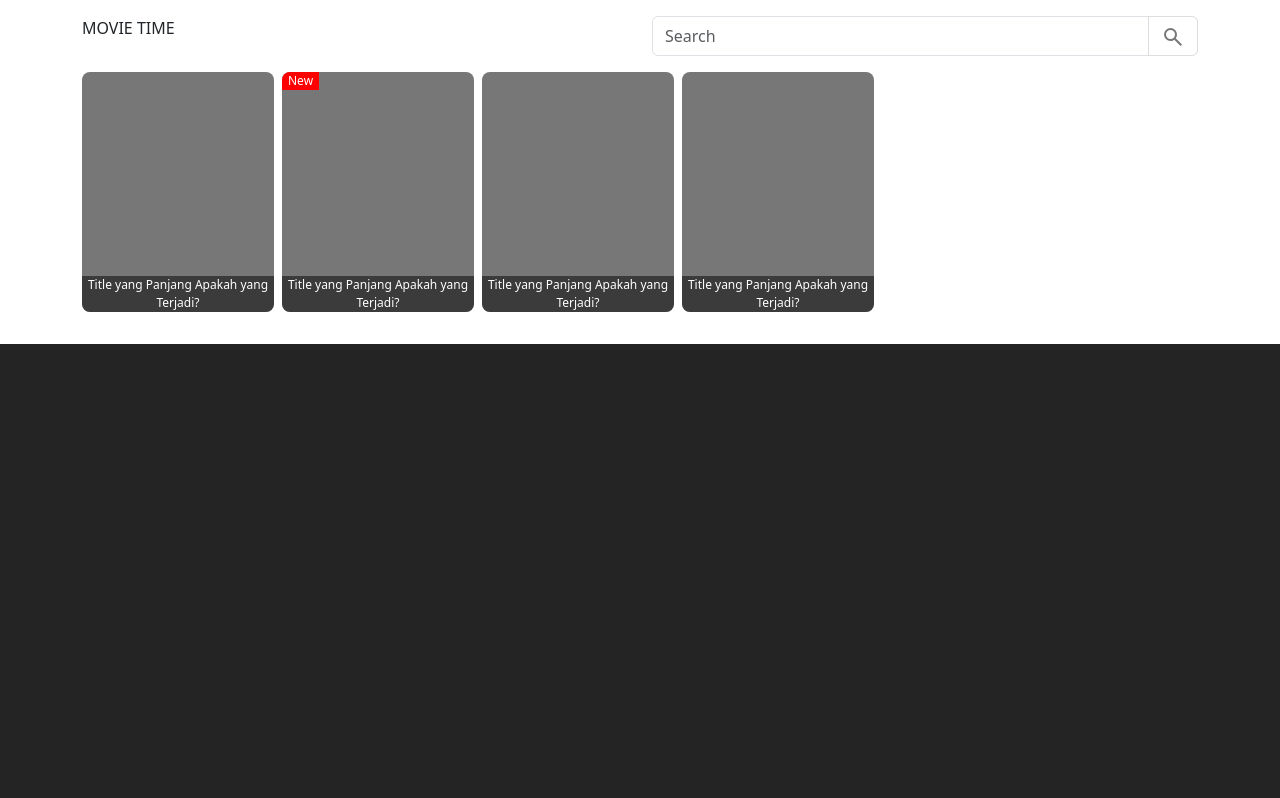
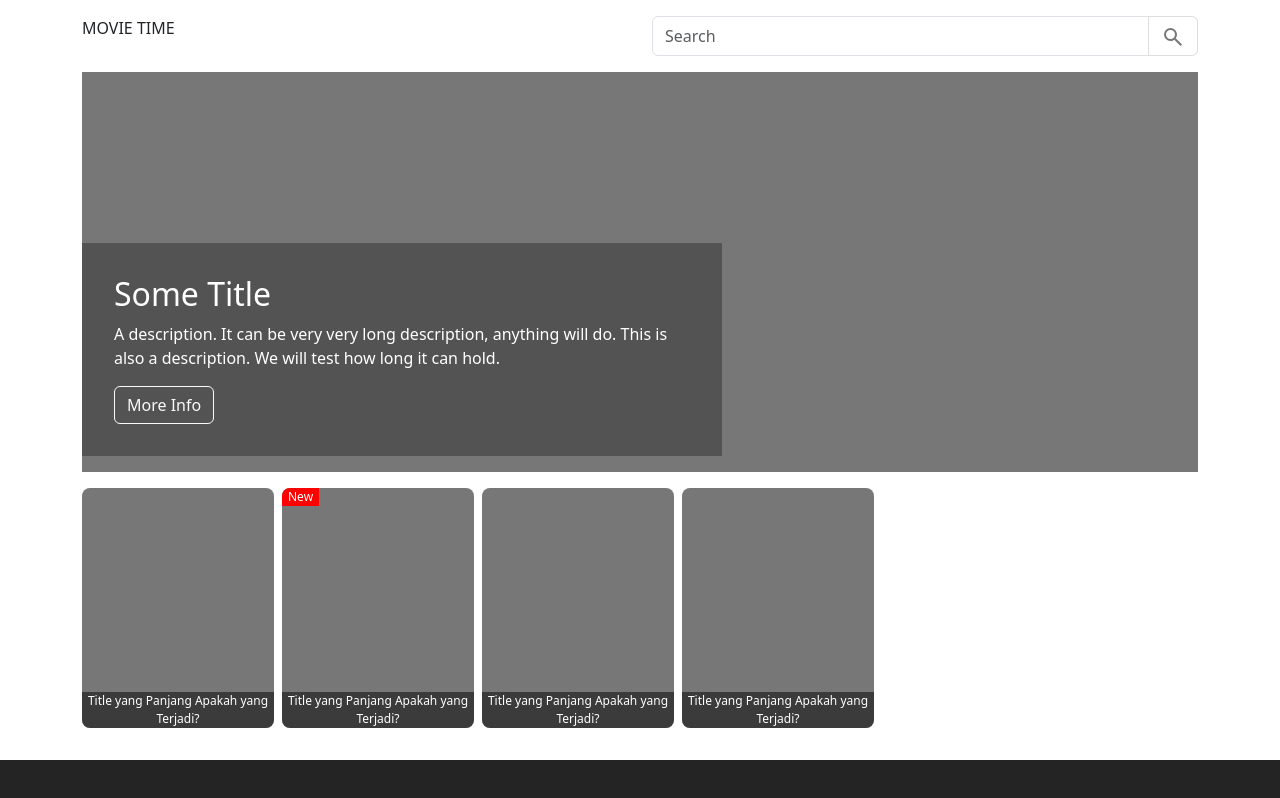
Before and after one commit to adhisetyatuhu/movie-listener, a React (Vite) app: page / in a window 1280 px wide. Built offline with nearby package versions, Linux system fonts and the light colour scheme.

Commit message:
Feat: add billboard

```diff
--- a/src/components/Content.jsx
+++ b/src/components/Content.jsx
@@ -68,6 +68,34 @@ const Card = (props) => {
     );
 }
 
+const Billboard = () => {
+    const figureStyle = {
+        height: "25rem",
+        backgroundColor: "#777"
+    }
+
+    const titleContainerStyle = {
+        padding: "2em",
+        backgroundColor: "rgba(0,0,0,0.3)",
+        color: "white",
+        bottom: "1em",
+        maxWidth: "40em"
+    }
+
+    return (
+        <>
+            <div className="position-relative">
+                <figure style={figureStyle}></figure>
+                <div className="position-absolute" style={titleContainerStyle}>
+                    <h2>Some Title</h2>
+                    <p>A description. It can be very very long description, anything will do. This is also a description. We will test how long it can hold.</p>
+                    <button className="btn btn-outline-light">More Info</button>
+                </div>
+            </div>
+        </>
+    );
+}
+
 const Content = () => {
     const size = 15;
     // height and width ratio = 10:8
@@ -78,7 +106,8 @@ const Content = () => {
 
     return (
         <>
-            <div className="d-flex gap-2">
+            <div><Billboard /></div>
+            <div className="d-flex gap-2 overflow-scroll">
                 <Card height={height} width={width} containerHeight={containerHeight} borderRadius={borderRadius}></Card>
                 <Card height={height} width={width} containerHeight={containerHeight} borderRadius={borderRadius}>
                     <Banner text="New" borderRadius={borderRadius} />
```
